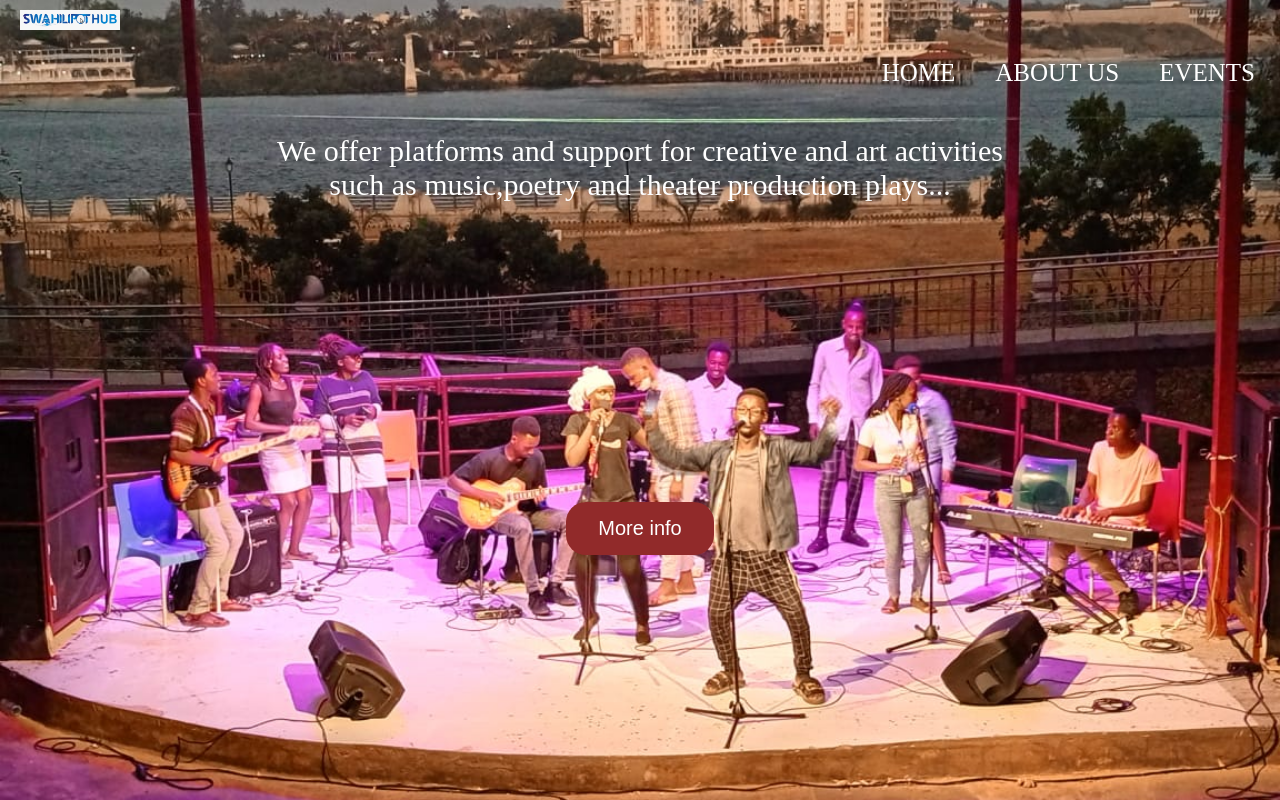
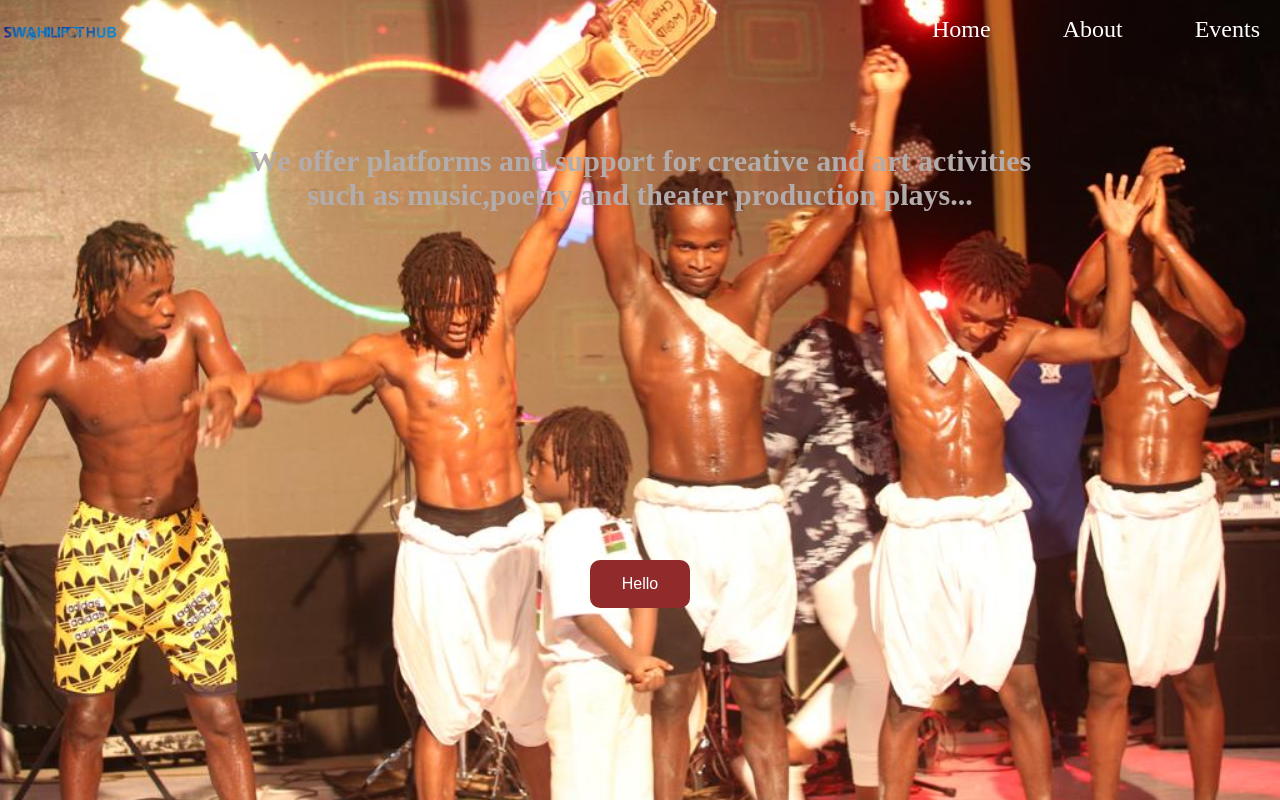
Before and after one commit to tomizo77/Creative, a plain HTML site: page index.html in a window 1280 px wide. Drawn offline with Linux system fonts and the light colour scheme.

Commit message:
modified home page and added script.js file

```diff
--- a/index.html
+++ b/index.html
@@ -1,44 +1,130 @@
 <!DOCTYPE html>
 <html lang="en">
   <head>
-    <meta charset="UTF-8">
-    <meta http-equiv="X-UA-Compatible" content="IE=edge">
-    <meta name="viewport" content="width=device-width, initial-scale=1.0">
-    <link rel="stylesheet" href="style.css">
+    <meta charset="UTF-8" />
+    <meta http-equiv="X-UA-Compatible" content="IE=edge" />
+    <meta name="viewport" content="width=device-width, initial-scale=1.0" />
+    <link rel="stylesheet" href="style.css" />
     <title>creative</title>
   </head>
   <body>
-  <div  class="fixed">
-<nav  role="navigation" id="top-nav">
-        <div class="nav-wrapper ">
-         <img class="navbar-brand" src="swahilipot.jpeg" alt="photo" width="100px" height="20px">
-
-          <div class="navbar-right">
-           <ul class="navbar-nav ">
-             <li> <a class="title" href="#">HOME </a> </li>
-             <li ><a class="title" href="#">ABOUT US </a></li>
-             <li ><a class="title "href="#">EVENTS</a></li>
+    <div class="slides">
+      <div class="nav-bar">
+        <div class="logo">
+          <img src="./images/swahilipot-removebg-preview (1).png" alt="logo" class="logo"/>
+        </div>
+        <div class="nav-links">
+          <ul>
+            <li><a href="#">Home</a></li>
+            <li><a href="#">About</a></li>
+            <li><a href="#">Events</a></li>
           </ul>
         </div>
       </div>
-  </nav>
+
+      <div
+        class="mySlides fade"
+        style="
+          height: 100vh;
+          width: 100vw;
+          background: url('./images/white.jpeg');
+          background-repeat: no-repeat;
+          background-position: center;
+          background-size: cover;
+        "
+      >
+        <div class="container">
+          <p>
+            We offer platforms and support for creative and art activities
+            <br />
+            such as music,poetry and theater production plays...
+          </p>
+        </div>
       </div>
 
-  <div class="buffer"></div>
-
+      <div
+        class="mySlides fade"
+        style="
+          height: 100vh;
+          width: 100vw;
+          background: url('./images/many.jpeg');
+          background-repeat: no-repeat;
+          background-position: center;
+          background-size: cover;
+        "
+      >
         <div class="container">
-    <p>We offer platforms and support for creative and art activities <br>
-      such as music,poetry and theater production plays...</p>
+          <p>
+            We offer platforms and support for creative and art activities
+            <br />
+            such as music,poetry and theater production plays...
+          </p>
+        </div>
       </div>
 
-
-  <div class="buffer2"></div>
-
-  <div class="btn">
-    <button>More info</button>
+      <div
+        class="mySlides fade"
+        style="
+          height: 100vh;
+          width: 100vw;
+          background: url('./images/chain.jpeg');
+          background-repeat: no-repeat;
+          background-position: center;
+          background-size: cover;
+        "
+      >
+        <div class="container">
+          <p>
+            We offer platforms and support for creative and art activities
+            <br />
+            such as music,poetry and theater production plays...
+          </p>
+        </div>
       </div>
 
+      <div
+        class="mySlides fade"
+        style="
+          height: 100vh;
+          width: 100vw;
+          background: url('./images/theater.jpeg');
+          background-repeat: no-repeat;
+          background-position: center;
+          background-size: cover;
+        "
+      >
+        <div class="container">
+          <p>
+            We offer platforms and support for creative and art activities
+            <br />
+            such as music,poetry and theater production plays...
+          </p>
+        </div>
+      </div>
 
+      <div
+        class="mySlides fade"
+        style="
+          height: 100vh;
+          width: 100vw;
+          background: url('./images/green.jpeg');
+          background-repeat: no-repeat;
+          background-position: center;
+          background-size: cover;
+        "
+      >
+        <div class="container">
+          <p>
+            We offer platforms and support for creative and art activities
+            <br />
+            such as music,poetry and theater production plays...
+          </p>
+        </div>
+      </div>
 
+      <button class="btn">Hello</button>
+    </div>
+
+    <script src="./script.js"></script>
   </body>
 </html>
--- /dev/null
+++ b/script.js
@@ -0,0 +1,16 @@
+//background image slideshows
+
+var slideIndex = 0;
+showSlides();
+
+function showSlides() {
+    var i;
+    var slides = document.getElementsByClassName("mySlides");
+    for (i = 0; i < slides.length; i++) {
+       slides[i].style.display = "none";
+    }
+    slideIndex++;
+    if (slideIndex > slides.length) {slideIndex = 1}
+    slides[slideIndex-1].style.display = "block";
+    setTimeout(showSlides, 3000); // Change image every 2 seconds
+}
--- a/style.css
+++ b/style.css
@@ -1,38 +1,16 @@
-*{
+* {
   margin: 0;
   padding: 0;
-
 }
-body{
-    background-image: url(theater.jpeg);
-    background-repeat: no-repeat;
-    background-position: center center;
-    background-attachment: fixed;
-    background-size: cover;
+body {
+  overflow: hidden;
 }
 
-
- .navbar-brand{
-    margin-top: 10px;
-    margin-left: 20px;
- }
-
-
- .navbar-right{
-    position: fixed;
-    right: 5px;
-    margin-top: 5px;
-    }
-
-  .title{
+.title {
   display: inline-block;
   font-size: 25px;
   color: white;
   font-family: initial;
-  }
-
-  .navbar-nav {
-    list-style-type: none;
 }
 
 li {
@@ -44,39 +22,78 @@ li {
   text-decoration: none;
 }
 
-    .buffer{
+.buffer {
   padding: 50px;
 }
-    p{
+p {
   font-size: 30px;
   font-family: initial;
-      color: white;
+  color: rgb(179, 172, 172);
+  font-weight: 700;
   text-align: center;
+  margin-top: -15rem;
 }
 
-    .btn{
-     text-align: center;
-
-    }
-
-    .buffer2{
-      padding: 150px;
-
-    }
-
-    button{
+button {
   background-color: rgb(145, 42, 42);
   border: none;
   color: white;
   padding: 15px 32px;
   text-align: center;
   text-decoration: none;
-  display: inline-block;
-  font-size: 20px;
-  border-radius: 20px;
+  display: flex;
+  font-size: 16px;
+  margin: 4px 2px;
+  justify-content: center;
+  align-items: center;
+  cursor: pointer;
+  border-radius: 10px;
+  margin: -15rem auto;
 }
 
-    button:hover{
+button:hover {
   cursor: pointer;
   background-color: rgb(66, 3, 3);
 }
+
+.container {
+  display: flex;
+  justify-content: center;
+  align-items: center;
+  position: relative;
+}
+
+p {
+  position: absolute;
+  top: 24rem;
+}
+
+.slides {
+  width: 100vw;
+  height: 100vh;
+}
+
+.logo {
+  width: 120px;
+  position: absolute;
+  top: 0.7rem;
+}
+
+.nav-links {
+  display: flex;
+  justify-content: flex-end;
+  align-items: center;
+  position: fixed;
+  top: 1rem;
+  right: -1rem;
+  font-size: 1.5rem;
+}
+
+a {
+  color: #ffffff;
+}
+
+li {
+  list-style: none;
+  margin: 0 1rem;
+}
```
Also changed, not shown: images/WhatsApp Image 2023-02-21 at 10.27.47.jpeg (added), images/black.jpeg (added), images/chain.jpeg (added), images/green.jpeg (added), images/lady.jpeg (added), images/many.jpeg (added), images/skills.jpg (added), images/swahilipot-removebg-preview (1).png (added), images/theater.jpeg (renamed from theater.jpeg), images/white.jpeg (added), swahilipot.jpeg (deleted), 1 other file. Lines whose indentation alone changed are shown as unchanged.
